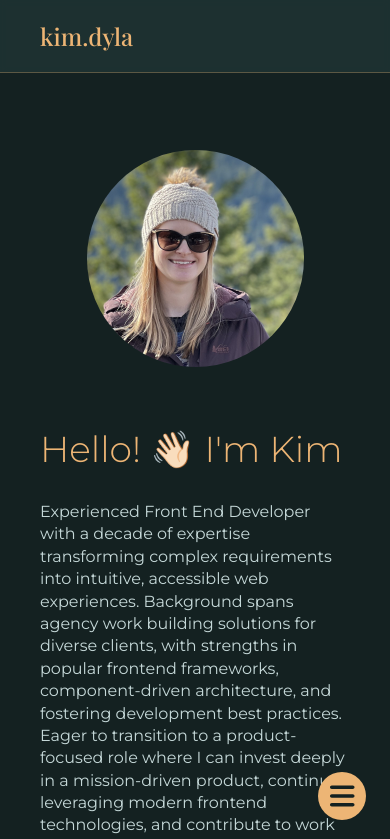
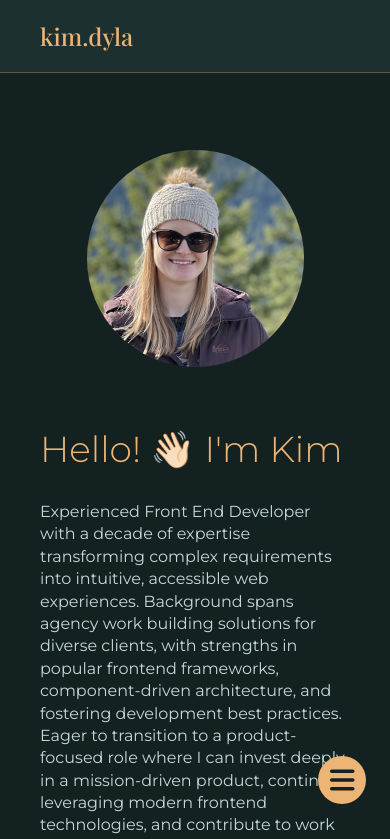
Before and after one commit to dylakim/portfolio-react, a Next.js app: page / in a window 390 px wide. Shown: the top 839 px of the page. Built offline with nearby package versions, Linux system fonts and the light colour scheme; a web font is replaced by a local one.

Commit message:
move mobile toggle up

```diff
--- a/src/components/mobileNavigation/mobileNavigation.module.css
+++ b/src/components/mobileNavigation/mobileNavigation.module.css
@@ -1,5 +1,4 @@
 .mobileNavigationToggle {
-  --button-position: 1.5rem;
   --button-size: 3rem;
 
   align-items: center;
@@ -7,7 +6,7 @@
   background: var(--yellow);
   border: none;
   border-radius: 50%;
-  bottom: var(--button-position);
+  bottom: 2.5rem;
   color: var(--green-dark);
   cursor: pointer;
   display: flex;
@@ -15,7 +14,7 @@
   justify-content: center;
   padding: 0.625rem;
   position: fixed;
-  right: var(--button-position);
+  right: 1.5rem;
   width: var(--button-size);
   z-index: 101;
 
```
